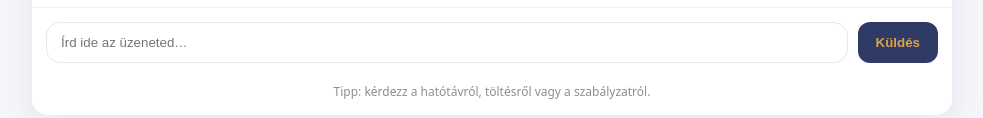
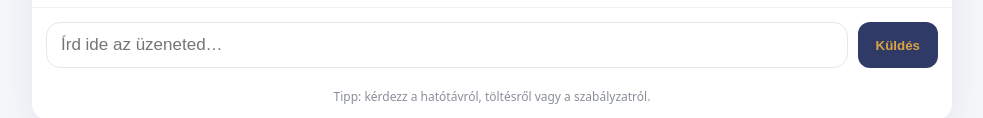
Before and after one commit to gyupetosz/elektrifikacio, a website: page public/index.html in a window 1280 px wide. Shown: the part 645-763 px from the top of the page, without its empty margins (148-1131 px from the left). Drawn offline with nearby package versions, Linux system fonts and the light colour scheme.

Commit message:
novelt betumeret

```diff
--- a/public/index.html
+++ b/public/index.html
@@ -16,6 +16,7 @@
     /* ÚJ: olvashatósági változók */
     --font-bubble: 17px; /* chatbuborékok */
     --font-chip:   15px; /* ajánló chipek */
+    --font-input:  17px; /* beviteli mező */
   }
   *{box-sizing:border-box}
   body{margin:0;background:var(--bg);color:var(--text);
@@ -40,7 +41,17 @@
 
   /* composer */
   .composer{display:flex;gap:10px;padding:14px;background:#fff;border-top:1px solid #eef2f7}
-  .input{flex:1;border:1px solid #e5e7eb;border-radius:14px;padding:12px 14px;outline:0}
+  .input{
+    flex:1;
+    border:1px solid #e5e7eb;
+    border-radius:14px;
+    padding:12px 14px;
+    outline:0;
+    font-size: var(--font-input);  /* nagyobb betűméret a bevitelhez */
+  }
+  .input::placeholder {
+    font-size: var(--font-input); /* a placeholder is nagyobb legyen */
+  }
   .input:focus{border-color:#dbe4f3;box-shadow:0 0 0 4px var(--ring)}
   .send{background:var(--navy);color:var(--gold);border:0;border-radius:12px;padding:0 18px;font-weight:700;cursor:pointer}
   .send:disabled{opacity:.6;cursor:not-allowed}
@@ -79,10 +90,10 @@
     :root{
       --font-bubble: 18px;
       --font-chip:   16px;
+      --font-input:  18px;
     }
   }
 </style>
-
 
   <!-- KaTeX for math -->
   <link rel="stylesheet" href="https://cdn.jsdelivr.net/npm/katex@0.16.11/dist/katex.min.css">
```
